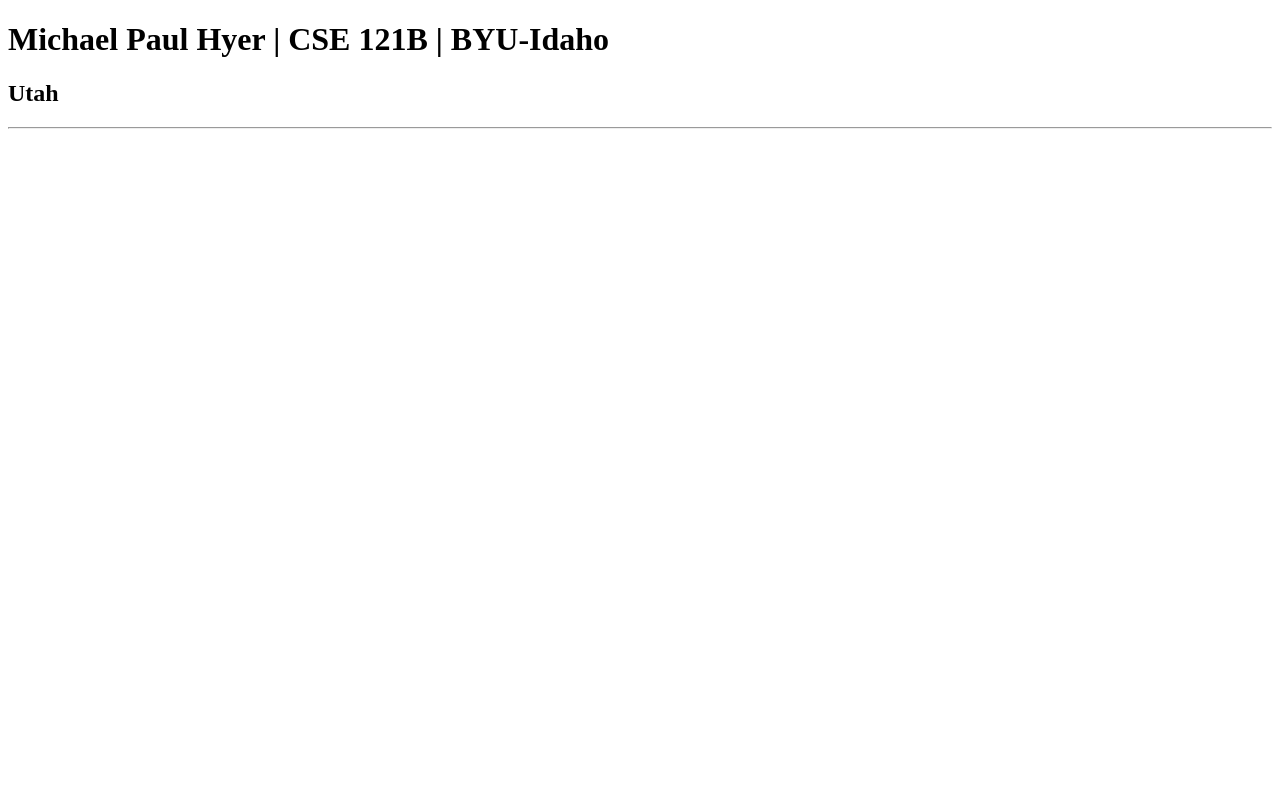
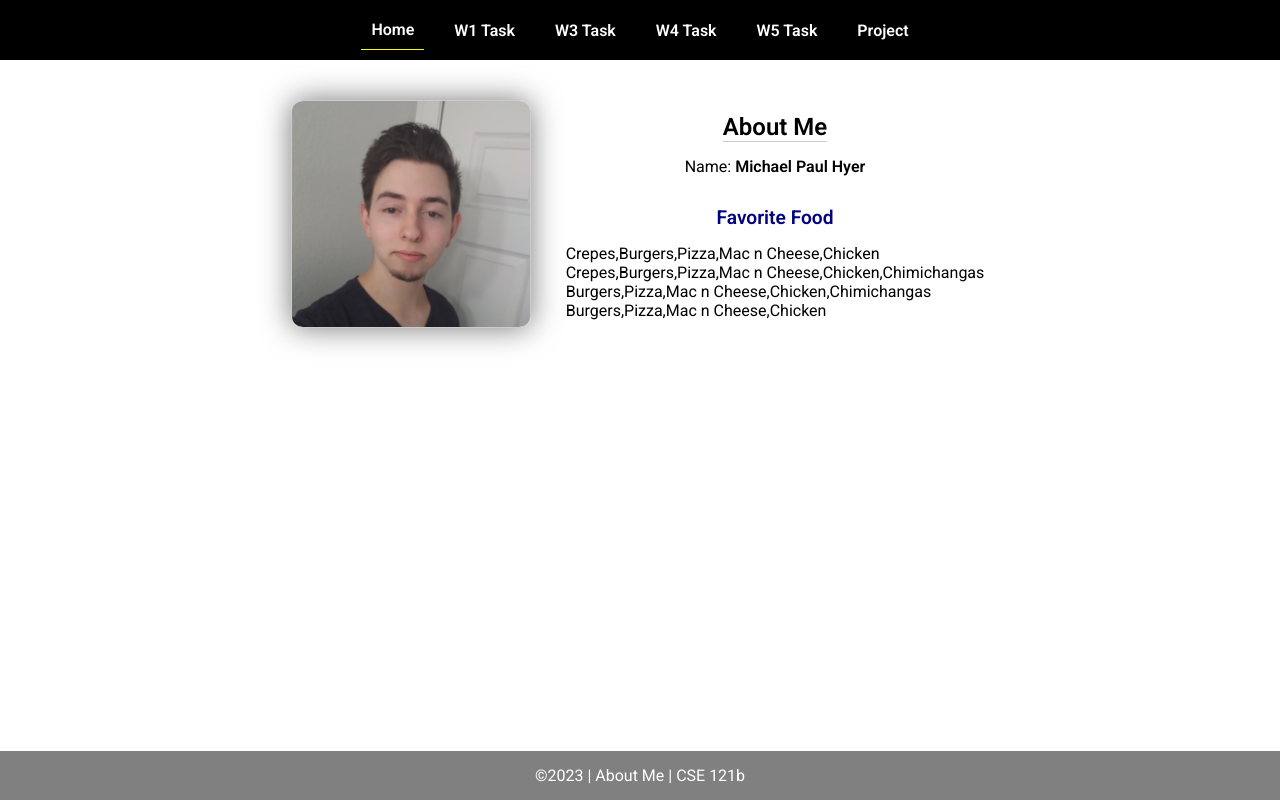
Before and after one commit to SeriousMikey/cse121b, a plain HTML site: page index.html in a window 1280 px wide. Drawn offline with Linux system fonts and the light colour scheme.

Commit message:
Added new index.html page and coded it with JS

```diff
--- a/index.html
+++ b/index.html
@@ -1,13 +1,45 @@
 <!DOCTYPE html>
 <html lang="en">
+
 <head>
-    <meta charset="UTF-8">
-    <meta name="viewport" content="width=device-width, initial-scale=1.0">
-    <title>Michael Paul Hyer | CSE 121B | BYU-Idaho</title>
+  <meta charset="UTF-8">
+  <meta name="viewport" content="width=device-width, initial-scale=1.0">
+  <title>About Me | CSE 121b | W02: Programming Tasks</title>
+  <link rel="preconnect" href="https://fonts.googleapis.com">
+  <link rel="preconnect" href="https://fonts.gstatic.com" crossorigin>
+  <link href="https://fonts.googleapis.com/css2?family=Roboto:wght@400;600&display=swap"
+    rel="stylesheet">
+  <link rel="stylesheet" href="styles/main.css">
 </head>
+
 <body>
-    <h1>Michael Paul Hyer | CSE 121B | BYU-Idaho</h1>
-    <h2>Utah</h2>
-    <hr>
+  <nav>
+    <ul id="menu">
+      <li><a id="toggleMenu">&equiv;</a></li>
+      <li><a href="index.html" class="active">Home</a></li>
+      <li><a href="w01-task.html">W1 Task</a></li>
+      <li><a href="w03-task.html">W3 Task</a></li>
+      <li><a href="w04-task.html">W4 Task</a></li>
+      <li><a href="w05-task.html">W5 Task</a></li>
+      <li><a href="project.html">Project</a></li>
+    </ul>
+  </nav>
+  <main id="home">
+    <picture>
+      <img src="images/placeholder.png" alt="Placeholder Image">
+    </picture>
+    <section>
+      <h1>About Me</h1>
+      <div class="info">Name: <span id="name"></span></div>
+      <h2>Favorite Food</h2>
+      <div class="block" id="food"></div>
+    </section>
+  </main>
+  <footer>
+    &copy;<span id="year"></span> | About Me | CSE 121b
+  </footer>
+  <script src="scripts/main.js"></script>
+  <script src="scripts/w02-task.js"></script>
 </body>
+
 </html>
--- /dev/null
+++ b/scripts/main.js
@@ -0,0 +1,9 @@
+// copyright year
+document.querySelector('#year').textContent = new Date().getFullYear();
+
+// toggle menu in small view
+const toggleMenu = () => {
+    document.querySelector('#menu').classList.toggle('open');
+}
+
+document.querySelector('#toggleMenu').addEventListener('click', toggleMenu);
--- /dev/null
+++ b/scripts/w02-task.js
@@ -0,0 +1,31 @@
+/* W02-Task - Profile Home Page */
+
+/* Step 1 - Setup type tasks - no code required */
+
+/* Step 2 - Variables */
+let fullName = "Michael Paul Hyer";
+let currentYear = "2023";
+let profilePicture = "/images/me.jpg";
+
+/* Step 3 - Element Variables */
+const nameElement = document.getElementById('name');
+const foodElement = document.getElementById('food');
+const yearElement = document.querySelector('#year');
+const imageElement = document.querySelector('img');
+
+/* Step 4 - Adding Content */
+nameElement.innerHTML = `<strong>${fullName}</strong>`;
+/*nameElement.textContent = currentYear;*/
+imageElement.setAttribute("src", `${profilePicture}`);
+imageElement.setAttribute("alt", `${fullName}`);
+
+/* Step 5 - Array */
+foodArray = ["Crepes", "Burgers", "Pizza", "Mac n Cheese", "Chicken"]
+foodElement.innerText = `${foodArray}`;
+let newFavoriteFood = "Chimichangas";
+foodArray.push(newFavoriteFood)
+foodElement.innerHTML += `<br>${foodArray}`;
+foodArray.shift();
+foodElement.innerHTML += `<br>${foodArray}`;
+foodArray.pop();
+foodElement.innerHTML += `<br>${foodArray}`;
--- /dev/null
+++ b/styles/main.css
@@ -0,0 +1,157 @@
+/* Universal Selector */
+* {
+    margin: 0;
+    padding: 0;
+    box-sizing: border-box;
+}
+
+/* HTML Selectors */
+body {
+    font-family: 'Roboto', Helvetica, sans-serif;
+}
+
+nav {
+    background-color: black;
+    width: 100%;
+    position: fixed;
+    top: 0;
+}
+
+nav ul {
+    display: flex;
+    flex-direction: column;
+    align-items: center;
+    max-width: fit-content;
+    margin: 0 auto;
+}
+
+nav ul li {
+    flex: 1 1 auto;
+}
+
+nav ul li:first-child {
+    display: block;
+    font-size: 2rem;
+}
+
+nav ul li:first-child a {
+    padding: 1px 10px;
+}
+
+nav ul li {
+    display: none;
+    list-style: none;
+    margin: 10px;
+}
+
+nav ul li a {
+    display: block;
+    padding: 10px;
+    text-decoration: none;
+    font-weight: 600;
+    color: white;
+    text-align: center;
+}
+
+nav ul li a:hover {
+    background-color: #efefef;
+    color: black;
+}
+
+h1, h2 {
+    text-align: center;
+    margin-bottom: 15px;
+
+}
+
+h1 {
+border-bottom: 1px solid #ccc;
+}
+
+h2 {
+    font-size: 1.2rem;
+    color: navy;
+    text-align: center;
+    margin-top: 30px;
+}
+
+main {
+    margin-top: 125px;
+    display: grid;
+    grid-template-columns: 1fr;
+    grid-gap: 20px;
+    align-items: center;
+    justify-content: center;
+}
+
+picture {
+    margin: 0 auto;
+}
+
+picture img {
+    width: 240px;
+    height: auto;
+    border-radius: 5%;
+    border: 1px solid #ccc;
+    box-shadow: 0 0 30px #777;
+}
+
+section {
+    display: flex;
+    flex-direction: column;
+    align-items: center;
+    margin: 10px
+}
+
+label {
+    margin: 15px 0;
+}
+
+footer {
+    background-color: gray;
+    color: white;
+    padding: 15px;
+    text-align: center;
+    width: 100%;
+    position: fixed;
+    bottom: 0;
+}
+
+/* Class Selectors */
+.active {
+    border-bottom: 1px solid yellow;
+}
+
+.open li {
+    display: block;
+}
+
+.block {
+    display: block;
+}
+
+/* ID Selectors */
+
+/* Media Queries */
+@media only screen and (min-width: 32.5em) {
+    nav ul {
+        flex-direction: row;
+    }
+
+    nav ul li:first-child {
+        display: none;
+    }
+
+    nav ul li {
+        display: block;
+    }
+
+    main {
+        margin: 100px auto 20px;
+        grid-template-columns: 250px 1fr;
+        max-width: -moz-fit-content;
+        max-width: fit-content;
+
+    }
+
+}
```
Also changed, not shown: dom-basics.html (added, +25 -0 lines), dom-basics.js (added, +18 -0 lines), index-old.html (added, +13 -0 lines), images/me.jpg (added).
